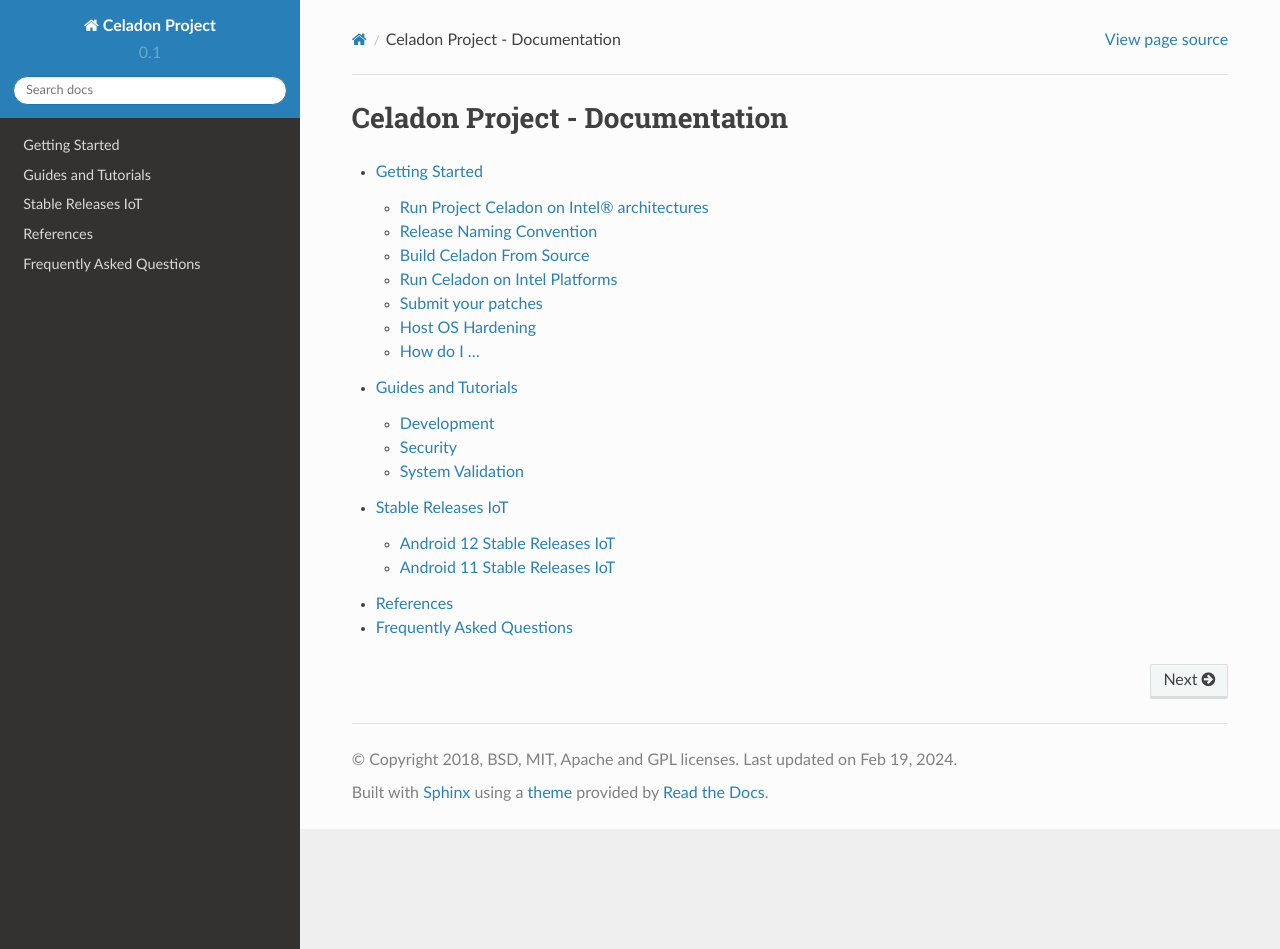
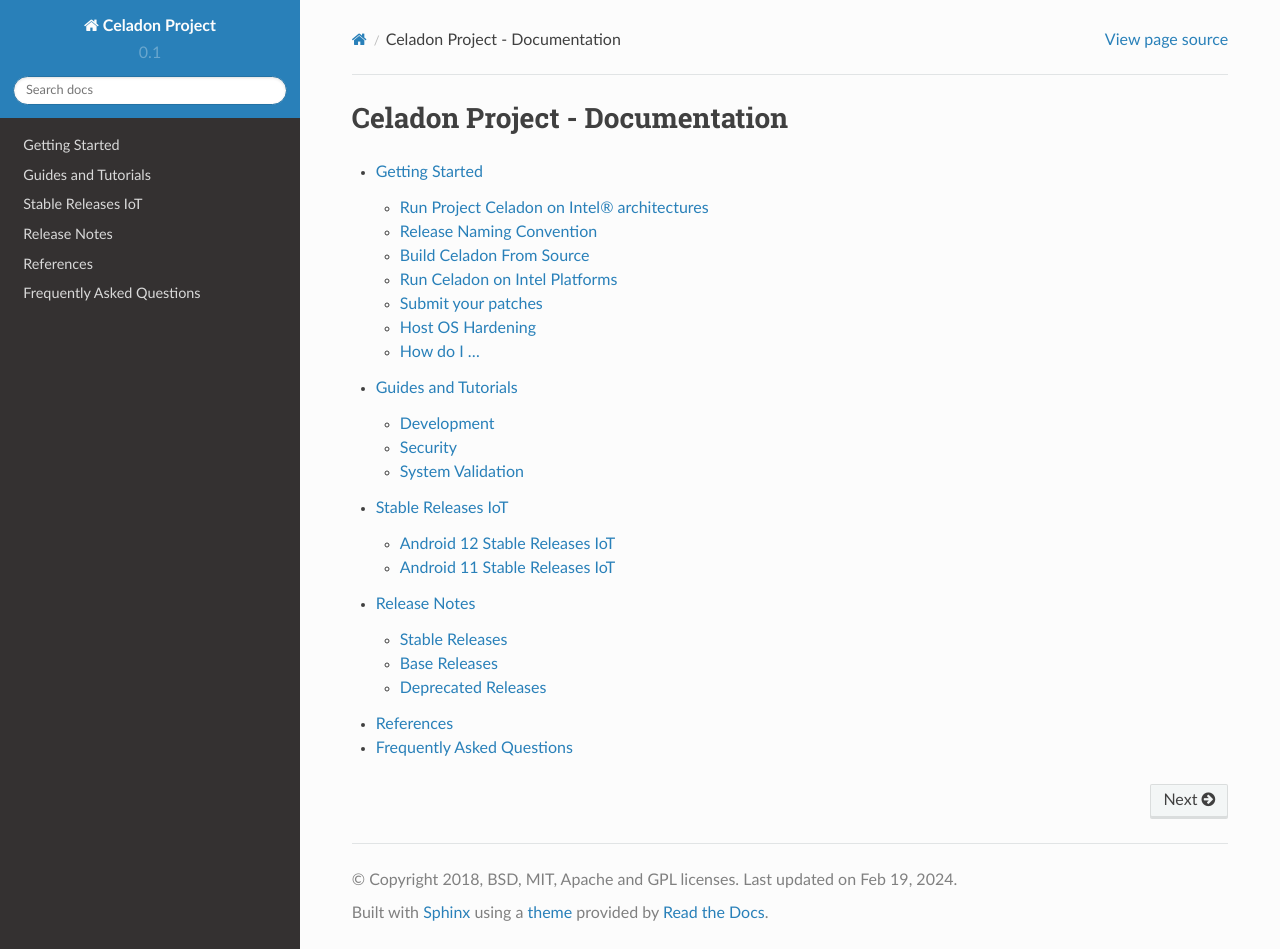
Before and after one commit to projectceladon/celadon-documentation, a Sphinx documentation site: the page built from source/index.rst, in a window 1280 px wide and 949 px high. Built offline with Sphinx 7.4.7 and the Read the Docs theme 2.0.0, drawn with Linux system fonts in a browser that asks for light colours; pages that are not in the unit, such as notebooks, are missing from menus.

Commit message:
Adding release note folder to index page (#310)
created release folder in index page for listing the release note

Signed-off-by: Sivaramakrishnan, UdhayanX udhayanx.sivaramakrishnan@intel.com

Signed-off-by: Sivaramakrishnan, UdhayanX udhayanx.sivaramakrishnan@intel.com
Co-authored-by: celadon <celadon@intel.com>

```diff
--- a/source/index.rst
+++ b/source/index.rst
@@ -9,6 +9,7 @@
    getting-started/getting-started
    tutorials/tutorials
    stable-release_iot/stable-release_iot
+   release-notes/release-notes.rst
    release-notes
    references
    faqs
```
